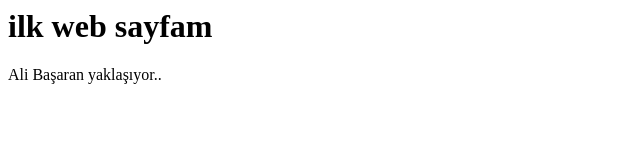
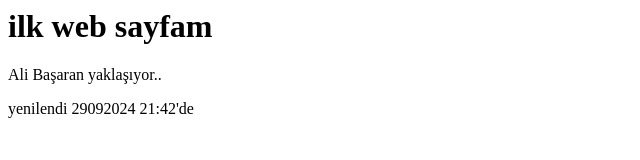
Before and after one commit to AliBasaran1/AliBasaran1.github.io, a plain HTML site: page index.html in a window 1280 px wide. Shown: the whole page, without its empty margins (0-640 px from the left). Drawn offline with Linux system fonts and the light colour scheme.

Commit message:
Update index.html 29 09 2024 21 43'te değiştirildi.

```diff
--- a/index.html
+++ b/index.html
@@ -1,3 +1,7 @@
 <h1>ilk web sayfam</h1>
 
 <p>Ali Başaran yaklaşıyor..</p>
+
+<p> yenilendi 29092024 21:42'de</p>
+
+<!-- Bu bilgi için, public'te görüntülenmez. -->
```
